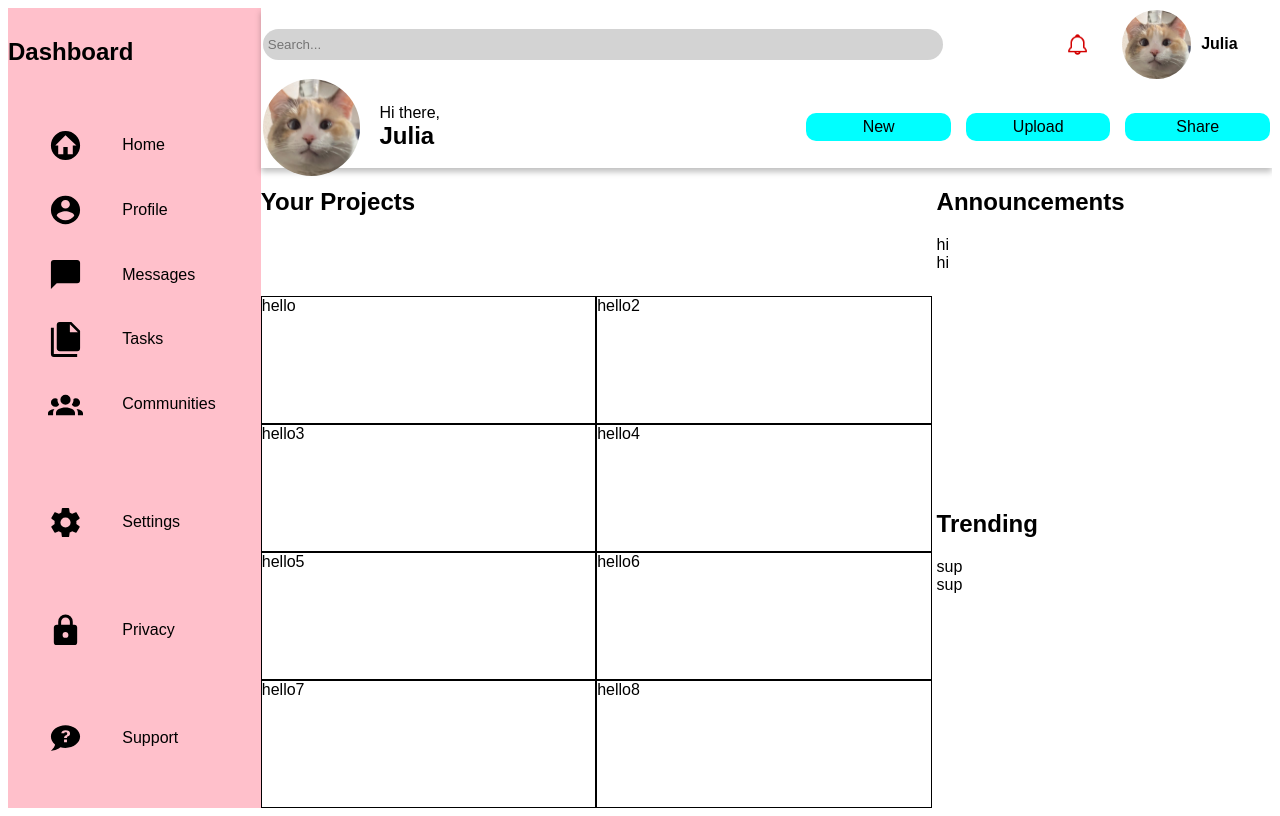
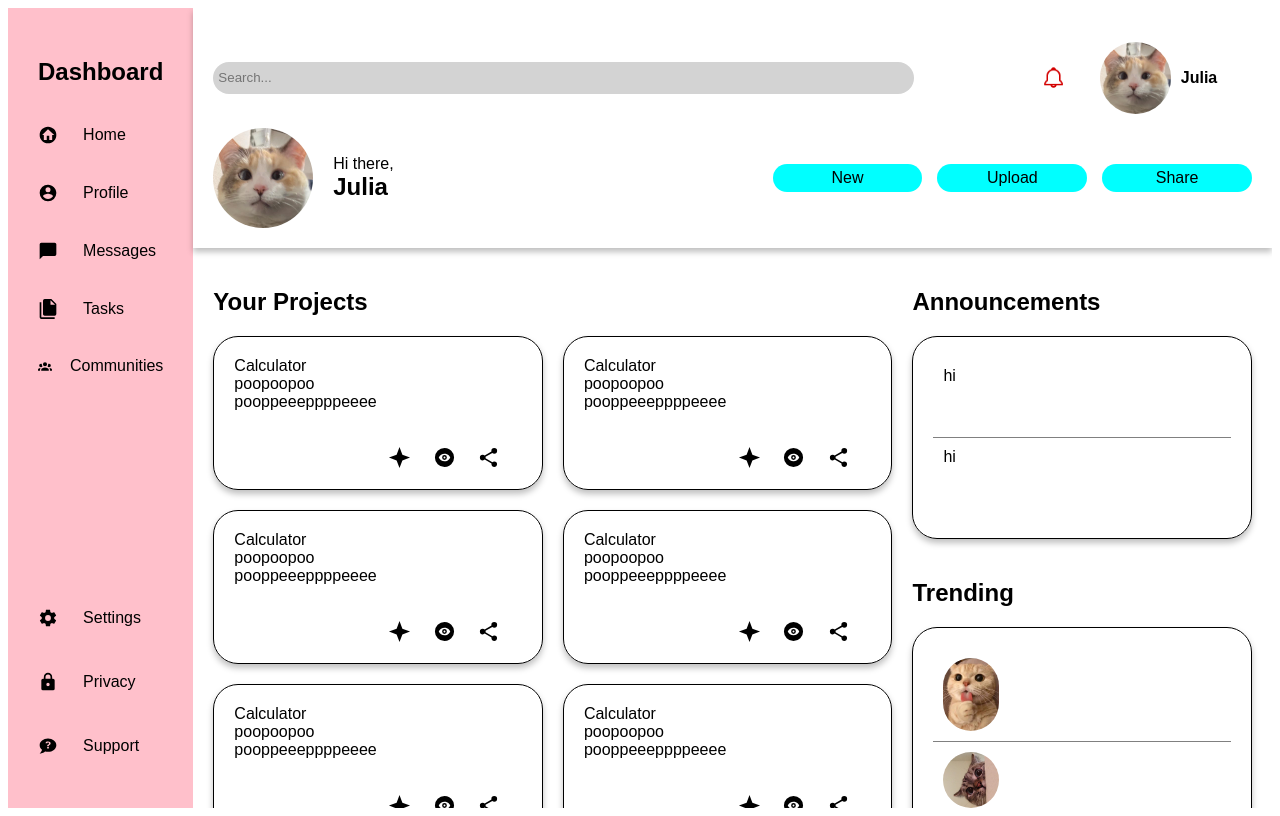
Before and after one commit to jmy-k/admin-page, a plain HTML site: page index.html in a window 1280 px wide. Drawn offline with Linux system fonts and the light colour scheme; a script that the page names is missing.

Commit message:
fixed the previous header issue by reorganizing the grid elements turns out i just put one too many grids inside a grid
styled the dashboard and sidebar

trying to fix the issue of making differently sized images into a circle
in the trending section

```diff
--- a/index.html
+++ b/index.html
@@ -48,14 +48,94 @@
             <div class="projects-desk">
                 <h2 class="dashboard-header" id="projectheader">Your Projects</h2>
                 <div class="projects">
-                    <div class="project">hello</div>
-                    <div class="project">hello2</div>
-                    <div class="project">hello3</div>
-                    <div class="project">hello4</div>
-                    <div class="project">hello5</div>
-                    <div class="project">hello6</div>
-                    <div class="project">hello7</div>
-                    <div class="project">hello8</div>
+                    <div class="project">
+                        <div class="projectinfo">
+                            <div class="projectname">Calculator</div>
+                            <div class="projectext">poopoopoo<br>pooppeeeppppeeee</div>
+                        </div>
+                        <div class="interact">
+                            <img src="star-four-points.svg" alt="favorite">
+                            <img src="eye-circle.svg" alt="eye">
+                            <img src="share-variant.svg" alt="share">
+                        </div>
+                    </div>
+                    <div class="project">
+                        <div class="projectinfo">
+                            <div class="projectname">Calculator</div>
+                            <div class="projectext">poopoopoo<br>pooppeeeppppeeee</div>
+                        </div>
+                        <div class="interact">
+                            <img src="star-four-points.svg" alt="favorite">
+                            <img src="eye-circle.svg" alt="eye">
+                            <img src="share-variant.svg" alt="share">
+                        </div>
+                    </div>
+                    <div class="project">
+                        <div class="projectinfo">
+                            <div class="projectname">Calculator</div>
+                            <div class="projectext">poopoopoo<br>pooppeeeppppeeee</div>
+                        </div>
+                        <div class="interact">
+                            <img src="star-four-points.svg" alt="favorite">
+                            <img src="eye-circle.svg" alt="eye">
+                            <img src="share-variant.svg" alt="share">
+                        </div>
+                    </div>
+                    <div class="project">
+                        <div class="projectinfo">
+                            <div class="projectname">Calculator</div>
+                            <div class="projectext">poopoopoo<br>pooppeeeppppeeee</div>
+                        </div>
+                        <div class="interact">
+                            <img src="star-four-points.svg" alt="favorite">
+                            <img src="eye-circle.svg" alt="eye">
+                            <img src="share-variant.svg" alt="share">
+                        </div>
+                    </div>
+                    <div class="project">
+                        <div class="projectinfo">
+                            <div class="projectname">Calculator</div>
+                            <div class="projectext">poopoopoo<br>pooppeeeppppeeee</div>
+                        </div>
+                        <div class="interact">
+                            <img src="star-four-points.svg" alt="favorite">
+                            <img src="eye-circle.svg" alt="eye">
+                            <img src="share-variant.svg" alt="share">
+                        </div>
+                    </div>
+                    <div class="project">
+                        <div class="projectinfo">
+                            <div class="projectname">Calculator</div>
+                            <div class="projectext">poopoopoo<br>pooppeeeppppeeee</div>
+                        </div>
+                        <div class="interact">
+                            <img src="star-four-points.svg" alt="favorite">
+                            <img src="eye-circle.svg" alt="eye">
+                            <img src="share-variant.svg" alt="share">
+                        </div>
+                    </div>
+                    <div class="project">
+                        <div class="projectinfo">
+                            <div class="projectname">Calculator</div>
+                            <div class="projectext">poopoopoo<br>pooppeeeppppeeee</div>
+                        </div>
+                        <div class="interact">
+                            <img src="star-four-points.svg" alt="favorite">
+                            <img src="eye-circle.svg" alt="eye">
+                            <img src="share-variant.svg" alt="share">
+                        </div>
+                    </div>
+                    <div class="project">
+                        <div class="projectinfo">
+                            <div class="projectname">Calculator</div>
+                            <div class="projectext">poopoopoo<br>pooppeeeppppeeee</div>
+                        </div>
+                        <div class="interact">
+                            <img src="star-four-points.svg" alt="favorite">
+                            <img src="eye-circle.svg" alt="eye">
+                            <img src="share-variant.svg" alt="share">
+                        </div>
+                    </div>
                 </div>
             </div>
             <div class="announcements-desk">
@@ -67,8 +147,20 @@
             </div>
             <div class="trending-desk">
                 <h2 class="dashboard-header" id="trendingheader">Trending</h2>
-                <div class="trends">sup</div>
-                <div class="trends">sup</div>
+                <div class="trends">
+                    <div class="trend">
+                        <img src="cat1.jpeg" alt="cat">
+                    </div>
+                    <div class="trend">
+                        <img src="cat2.jpeg" alt="cat">
+                    </div>
+                    <div class="trend">
+                        <img src="cat3.jpeg" alt="cat">
+                    </div>
+                    <div class="trend">
+                        <img src="cat4.jpeg" alt="cat">
+                    </div>
+                </div>
             </div>
         </div>
     </div>
--- a/styles.css
+++ b/styles.css
@@ -1,23 +1,27 @@
 .container{
     display:grid;
-    grid-template: 0.5fr 0.5fr 2fr 2fr / 0.5fr 2fr ;
+    grid-template: 0.5fr 4fr / 0.5fr 3fr ;
     font-family: Arial, Helvetica, sans-serif;
     height:100vh;
     overflow:auto;
 }
 
+ul {
+    list-style-type: none;
+}
 
 /* sidebar */
 
 .sidebar{
     grid-column: 1/2;
-    grid-row:1/5;
+    grid-row:1/3;
     background: pink;
-    height:100vh;
     display:grid;
     grid-template-columns: 1fr;
-    grid-template-rows: 0.5fr 2fr 2fr;
+    grid-template-rows: 0.5fr 3fr 2fr 2fr;
     align-items: left;
+
+    padding:30px;
 }
 
 .sidebar-header{
@@ -25,7 +29,15 @@
     align-items: center;
 }
 
+.settings{
+    grid-row: 4/5;
+}
+
 .sidelinks, .settings{
+    list-style-type: none;
+    padding: 0;
+    margin: 0;
+    grid-column: 1/2;
     display:grid;
     grid-template-columns: 1fr;
 }
@@ -48,11 +60,11 @@
 /* header */
 .header{
     grid-column: 2/3;
-    grid-row:1/3;
+    grid-row:1/2;
     display:grid;
     grid-template-rows: 1fr 1fr;
     align-items:center;
-    padding:2px;
+    padding:20px;
     box-shadow: 0px 4px 6px rgba(0,0,0,0.25);
 
 }
@@ -122,20 +134,12 @@
 }
 
 .header-buttons li{
-    border-radius: 10px;
+    border-radius: 25px;
     background-color: aqua;
     text-align: center;
     padding:5px;
 }
 
-
-
-
-
-
-li{
-    list-style-type: none;
-}
 
 .profilepic{
     width:100%;
@@ -145,14 +149,15 @@ li{
 
 .dashboard{
     grid-column: 2/3;
-    grid-row:3/5;
-
+    grid-row:2/3;
 
     display:grid;
     grid-template-columns: 2fr 1fr;
     grid-template-rows: 1fr 1fr;
     overflow:auto;
-    gap:5px;
+    gap:20px;
+
+    padding:20px;
 }
 
 .projects-desk{
@@ -167,6 +172,7 @@ li{
     display:grid;
     grid-template-columns: 1fr 1fr;
     grid-template-rows: repeat(autofit,1fr);
+    gap:20px;
 }
 
 #projectheader{
@@ -174,7 +180,49 @@ li{
 }
 
 .project{
+    display:grid;
+    grid-template-columns: 1fr 1fr;
+    grid-template-rows: 3fr 0.5fr;
+    gap:20px;
+
+    padding:20px;
+    border-radius: 25px;
     border:1px solid black;
+    box-shadow: 0px 4px 6px rgba(0,0,0,0.25);
+}
+
+.projectinfo{
+    grid-column:1/3;
+    grid-row:1/2;
+    overflow:auto;
+}
+
+.interact{
+    grid-column: 2/3;
+    grid-row: 2/3;
+
+    display:grid;
+    grid-template-columns: 1fr 1fr 1fr;
+}
+
+.interact img{
+    width:23px;
+}
+
+.announcements, .trends{
+    display:grid;
+    grid-template-rows: repeat(autofit,1fr);
+
+    padding:20px;
+    border-radius: 25px;
+    border:1px solid black;
+    box-shadow: 0px 4px 6px rgba(0,0,0,0.25);
+}
+
+.announcements-desk, .trending-desk{
+    display:grid;
+    grid-template-columns: 1fr;
+    grid-template-rows: 0.5fr 3fr;
 }
 
 .announcements-desk{
@@ -184,5 +232,25 @@ li{
 
 .trending-desk{
     grid-column: 2/3;
-    grid-row:2/3;
+    grid-row:2/-1;
 }
+
+.announcement, .trend{
+    border-bottom: 1px solid grey;
+    padding:10px
+}
+
+.announcement:last-child, .trend:last-child{
+    border-bottom: none;
+}
+
+.trend{
+    display:grid;
+    grid-template-columns: 0.5fr 2fr;
+}
+
+.trend img{
+    width:100%;
+    height:100%;
+    border-radius: 50px;
+}
```
Also changed, not shown: cat1.jpeg (added), cat2.jpeg (added), cat3.jpeg (added), cat4.jpeg (added), share-variant.svg (added).
